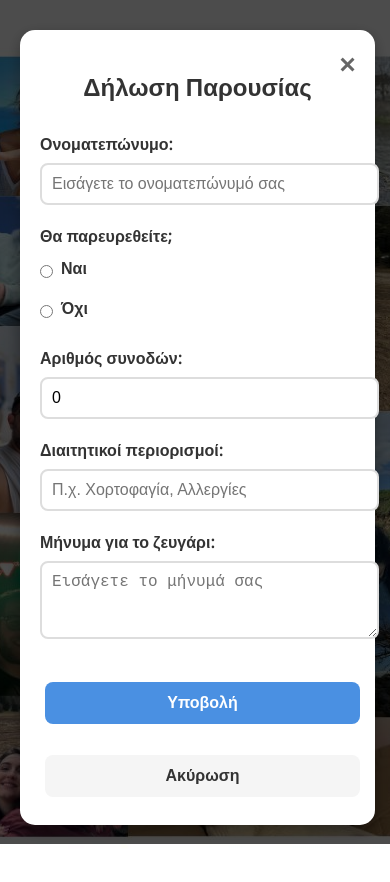
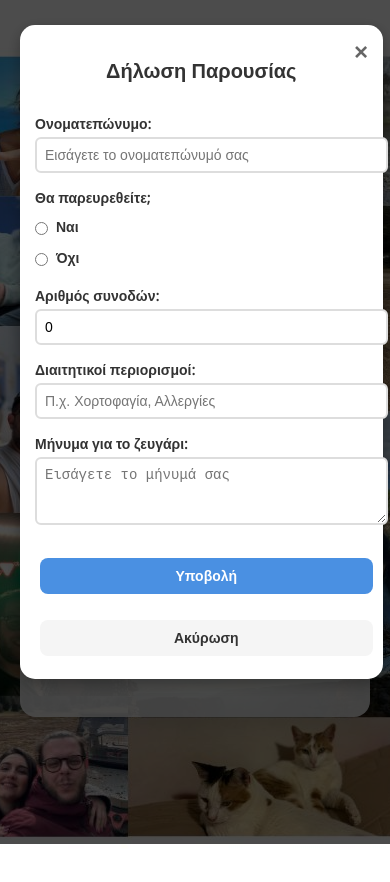
Before and after one commit to psycxeno/Wedding-App, a plain HTML site: page templates/index.html in a window 390 px wide. Both pictures are taken after a click on the button "📋 Δήλωση Παρουσίας". Drawn offline with nearby package versions, Linux system fonts and the light colour scheme.

Commit message:
index.html padding and mobile friendly

```diff
--- a/templates/index.html
+++ b/templates/index.html
@@ -139,27 +139,57 @@
     /* Mobile optimizations */
     @media (max-width: 768px) {
       .modal-content {
-        padding: 20px;
-        margin: 10px auto;
+        padding: 15px;
+        margin: 5px auto;
+        width: 95%;
+      }
+
+      .form-group {
+        margin-bottom: 15px;
+      }
+
+      .form-group label {
+        font-size: 14px;
+        margin-bottom: 4px;
       }
 
       .form-group input,
       .form-group textarea {
-        padding: 10px;
-        font-size: 16px; /* Prevents zoom on iOS */
+        padding: 8px;
+        font-size: 14px;
+        border-radius: 6px;
       }
 
       .button-group {
         flex-direction: column;
+        gap: 10px;
+        margin-top: 20px;
       }
 
       .button-group button {
         width: 100%;
+        padding: 10px 20px;
+        font-size: 14px;
       }
 
       .radio-group {
         flex-direction: column;
-        gap: 10px;
+        gap: 8px;
+      }
+
+      .radio-option {
+        font-size: 14px;
+      }
+
+      h2 {
+        font-size: 20px;
+        margin-bottom: 20px;
+      }
+
+      .close {
+        right: 15px;
+        top: 10px;
+        font-size: 24px;
       }
     }
 
```
